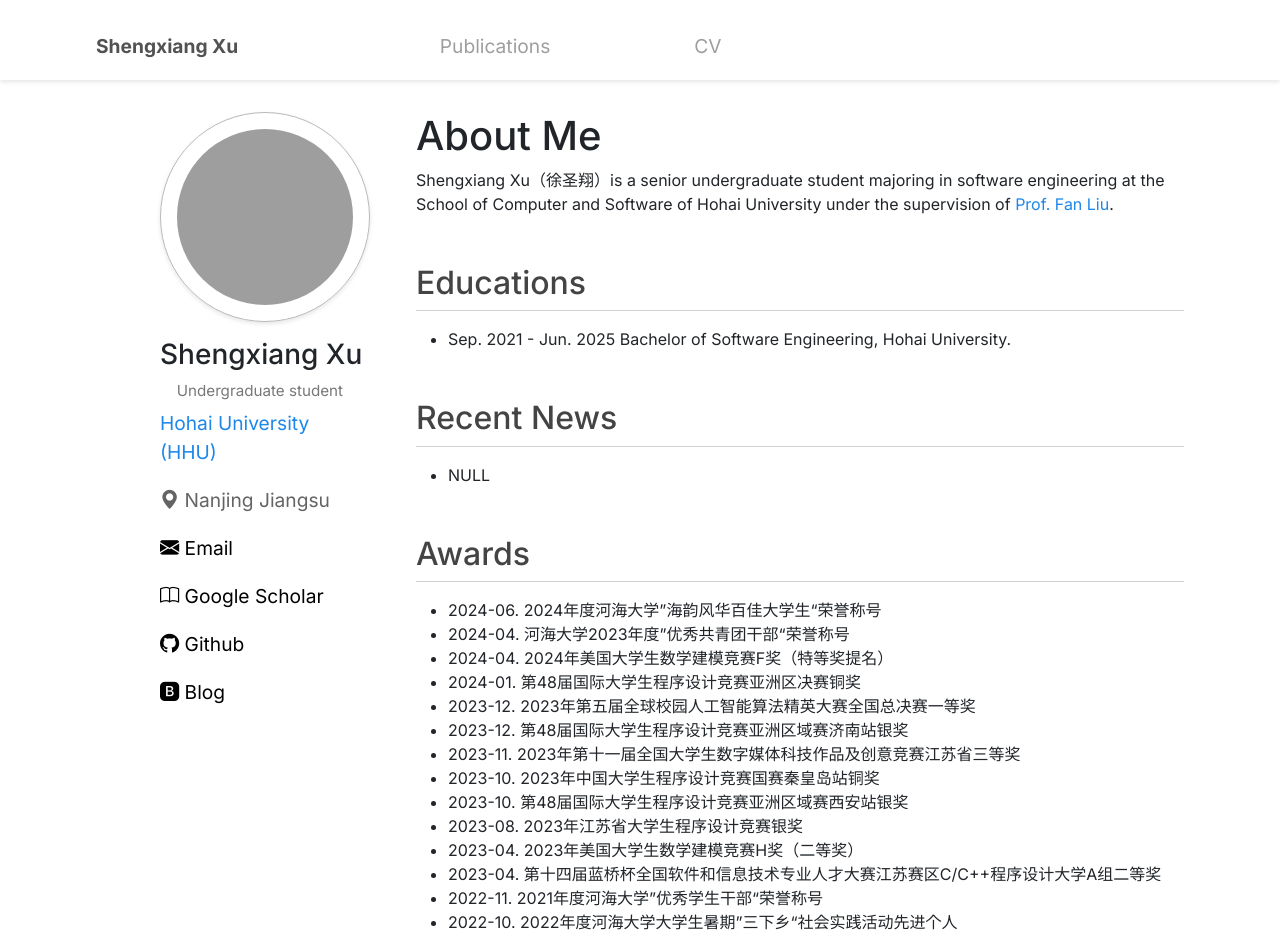
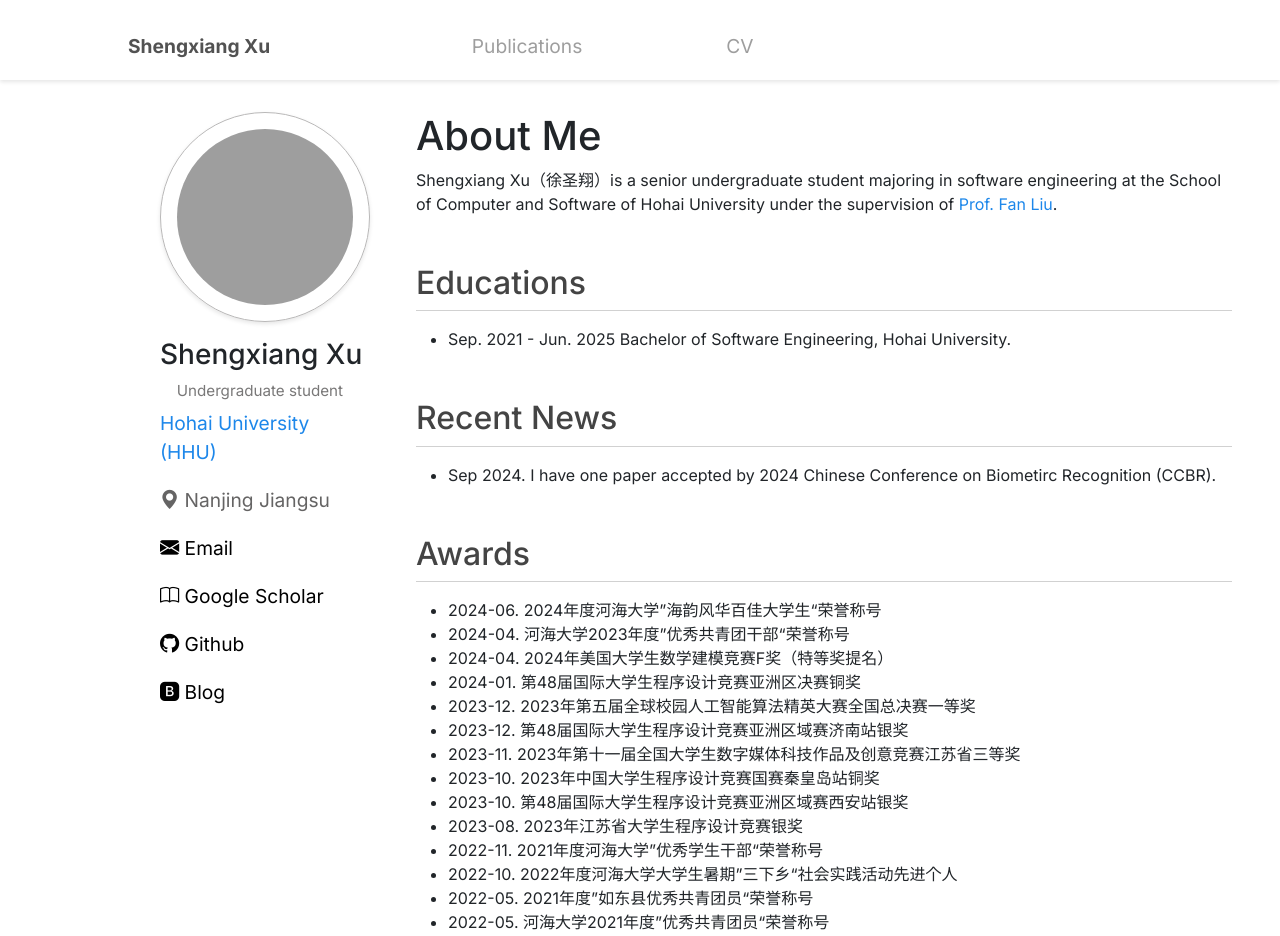
Before and after one commit to XuShengXianggg/XuShengXianggg.github.io, a Next.js app: page / in a window 1280 px wide. Shown: the top 936 px of the page. Built offline with nearby package versions, Linux system fonts and the light colour scheme; grey boxes are pictures that could not be loaded.

Commit message:
add recent news

```diff
--- a/package.json
+++ b/package.json
@@ -12,11 +12,13 @@
   "dependencies": {
     "bootstrap": "^5.3.3",
     "bootstrap-icons": "^1.11.3",
+    "matter-js": "^0.20.0",
     "next": "14.2.5",
     "react": "^18",
     "react-dom": "^18"
   },
   "devDependencies": {
+    "@types/matter-js": "^0.19.7",
     "@types/node": "^20",
     "@types/react": "^18",
     "@types/react-dom": "^18",
--- a/src/app/page.tsx
+++ b/src/app/page.tsx
@@ -1,6 +1,7 @@
 import Link from 'next/link';
 
 export default function Home() {
+
   return (
     <div>
       <div className="content">
@@ -19,7 +20,7 @@ export default function Home() {
         <h2>Recent News</h2>
         <div className="underline"></div>
         <ul>
-          <li>NULL</li>
+          <li>Sep 2024. I have one paper accepted by 2024 Chinese Conference on Biometirc Recognition (CCBR).</li>
         </ul>
 
         <h2>Awards</h2>
@@ -35,15 +36,12 @@ export default function Home() {
           <li>2023-10. 2023年中国大学生程序设计竞赛国赛秦皇岛站铜奖</li>
           <li>2023-10. 第48届国际大学生程序设计竞赛亚洲区域赛西安站银奖</li>
           <li>2023-08. 2023年江苏省大学生程序设计竞赛银奖</li>
-          <li>2023-04. 2023年美国大学生数学建模竞赛H奖（二等奖）</li>
-          <li>2023-04. 第十四届蓝桥杯全国软件和信息技术专业人才大赛江苏赛区C/C++程序设计大学A组二等奖</li>
           <li>2022-11. 2021年度河海大学”优秀学生干部“荣誉称号</li>
           <li>2022-10. 2022年度河海大学大学生暑期”三下乡“社会实践活动先进个人</li>
           <li>2022-05. 2021年度”如东县优秀共青团员“荣誉称号</li>
           <li>2022-05. 河海大学2021年度”优秀共青团员“荣誉称号</li>
           <li>2022-04. 2022年度教育部—华为”智能基座“未来之星荣誉称号</li>
           <li>2022-04. 2021年度河海大学信息学部”优秀志愿者“荣誉称号</li>
-          <li>2022-04. 2022年美国大学生数学建模竞赛H奖（二等奖）</li>
         </ul>
 
         <h2>Technical Skills</h2>
--- a/src/ui/styles/global.css
+++ b/src/ui/styles/global.css
@@ -67,13 +67,6 @@
   color: #e42121;
 }
 
-.header ul {
-  margin: 0;
-  padding: 0;
-  list-style: none;
-  display: inline-block;
-}
-
 .header li {
   display: inline-block;
   list-style: none;
@@ -136,7 +129,7 @@
 
 .content {
   display: block;
-  width: 52em;
+  width: 55em;
   margin-top: 5em;
   margin-left: 30%;
   padding: 2em;
```
Also changed, not shown: 1 other file (tests, documents, lock files or other folders).
